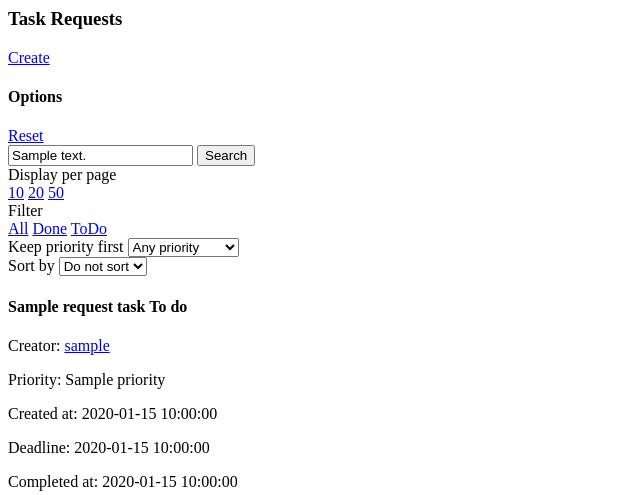
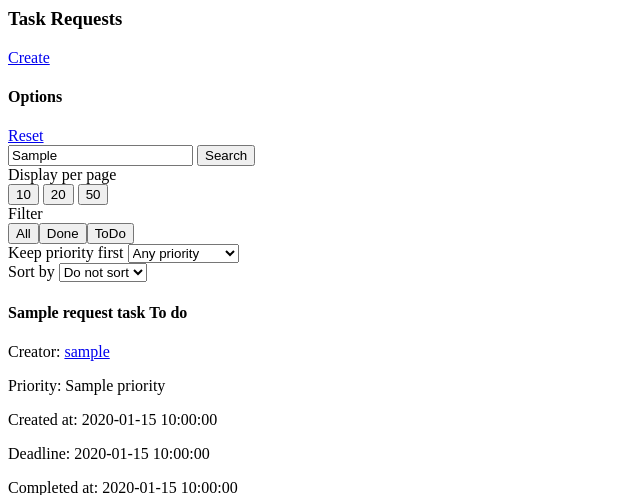
Before and after one commit to dkostmii/best-hackathon-test, a FastAPI app: template templates/request_task/list_base.html in a window 1280 px wide. Shown: the top 495 px of the page, without its empty margins (0-640 px from the left). Run offline with FastAPI, Linux system fonts and the light colour scheme; the template is opened without the code that fills it: most values are stand-ins (such as "Sample title", 1, 10 or a date in 2020).

Commit message:
Change: list_base.html
Do not reset options, when setting "Done status" and "Display per page"

```diff
--- a/templates/request_task/list_base.html
+++ b/templates/request_task/list_base.html
@@ -12,53 +12,25 @@
         </div>
         <div class="d-flex justify-content-between align-items-center mb-4">
             <div class="input-group">
-                {% if filter.text_search %}
-                <input type="text" class="form-control" id="search-input" placeholder="Search..." value="{{ filter.text_search }}" />
-                {% else %}
-                <input type="text" class="form-control" id="search-input" placeholder="Search..." />
-                {% endif %}
+                <input type="text" class="form-control" id="search-input" placeholder="Keywords, decsribing help request, for example &quot;emergency medical aid&quot;" {{ 'value='~filter.text_search if filter.text_search else '' }} />
                 <button type="button" class="btn btn-primary" id="search-btn"><i class="bi bi-search"></i> Search</button>
             </div>
         </div>
         <div class="d-flex justify-content-between gap-3 flex-wrap">
             <div class="d-flex flex-column justify-content-end align-items-baseline mb-4 gap-3">
                 <label>Display per page</label>
-                <div class="btn-group">
-                    {% if request_tasks.pagination.current_limit == 10 %}
-                    <a class="btn btn-primary" href="#">10</a>
-                    {% else %}
-                    <a class="btn btn-outline-primary" href="{{ url_prefix }}/?page=1&limit=10">10</a>
-                    {% endif %}
-
-                    {% if request_tasks.pagination.current_limit == 20 %}
-                    <a class="btn btn-primary" href="#">20</a>
-                    {% else %}
-                    <a class="btn btn-outline-primary" href="{{ url_prefix }}/?page=1&limit=20">20</a>
-                    {% endif %}
-
-                    {% if request_tasks.pagination.current_limit == 50 %}
-                    <a class="btn btn-primary" href="#">50</a>
-                    {% else %}
-                    <a class="btn btn-outline-primary" href="{{ url_prefix }}/?page=1&limit=50">50</a>
-                    {% endif %}
+                <div class="btn-group" id="display-per-page">
+                    <button class="btn {{ 'btn-primary' if not request_tasks.pagination.current_limit or request_tasks.pagination.current_limit == 10 else 'btn-outline-primary' }}" data-display-per-page="10">10</button>
+                    <button class="btn {{ 'btn-primary' if request_tasks.pagination.current_limit == 20 else 'btn-outline-primary' }}" data-display-per-page="20">20</button>
+                    <button class="btn {{ 'btn-primary' if request_tasks.pagination.current_limit == 50 else 'btn-outline-primary' }}" data-display-per-page="50">50</button>
                 </div>
             </div>
             <div class="d-flex flex-column justify-content-end align-items-baseline mb-4 gap-3">
                 <label>Filter</label>
-                <div class="btn-group">
-                    {% if filter.done_status == "todo" %}
-                    <a class="btn btn-outline-primary" href="{{ url_prefix }}/?limit={{ request_tasks.pagination.current_limit }}">All</a>
-                    <a class="btn btn-outline-primary" href="{{ url_prefix }}/?limit={{ request_tasks.pagination.current_limit }}&done_status=done">Done</a>
-                    <a class="btn btn-primary" href="#">ToDo</a>
-                    {% elif filter.done_status == "done" %}
-                    <a class="btn btn-outline-primary" href="{{ url_prefix }}/?limit={{ request_tasks.pagination.current_limit }}">All</a>
-                    <a class="btn btn-primary" href="#">Done</a>
-                    <a class="btn btn-outline-primary" href="{{ url_prefix }}/?limit={{ request_tasks.pagination.current_limit }}&done_status=todo">ToDo</a>
-                    {% else %}
-                    <a class="btn btn-primary" href="#">All</a>
-                    <a class="btn btn-outline-primary" href="{{ url_prefix }}/?limit={{ request_tasks.pagination.current_limit }}&done_status=done">Done</a>
-                    <a class="btn btn-outline-primary" href="{{ url_prefix }}/?limit={{ request_tasks.pagination.current_limit }}&done_status=todo">ToDo</a>
-                    {% endif %}
+                <div class="btn-group" id="filter-done-status">
+                    <button class="btn {{ 'btn-primary' if not filter.done_status or filter.done_status == 'all' else 'btn-outline-primary' }}" data-done-status="all">All</a>
+                    <button class="btn {{ 'btn-primary' if filter.done_status == 'done' else 'btn-outline-primary' }}" data-done-status="done">Done</a>
+                    <button class="btn {{ 'btn-primary' if filter.done_status == 'todo' else 'btn-outline-primary' }}" data-done-status="todo">ToDo</a>
                 </div>
             </div>
             <div class="form-group d-flex flex-column mb-4 gap-3">
@@ -125,22 +97,26 @@
         return result
     }
 
+    const filter_done_status = document.getElementById("filter-done-status")
+    const display_per_page = document.getElementById("display-per-page")
     const sort_priority_select = document.getElementById("sort-priority")
     const sort_dates_select = document.getElementById("sort-dates")
     const search_input = document.getElementById("search-input")
     const search_btn = document.getElementById("search-btn")
     let current_priority = null
     let current_sort_dates_value = null
-    const current_limit = "{{ request_tasks.pagination.current_limit }}"
-    const done_status = "{{ filter.done_status }}"
+    let current_done_status = "{{ filter.done_status if filter.done_status else '' }}"
+    let current_limit = "{{ request_tasks.pagination.current_limit }}"
     const base_url = `${window.location.origin}{{ url_prefix }}`
-    const query_params = {
-        limit: current_limit,
-    }
+    const query_params = {}
 
     function updatePage() {
-        if (done_status !== "None") {
-            query_params.done_status = done_status
+        if (current_done_status) {
+            query_params.done_status = current_done_status
+        }
+
+        if (current_limit) {
+            query_params.limit = current_limit
         }
 
         if (sort_priority_select.value) {
@@ -157,6 +133,24 @@
 
         const query_param_string = getQueryParamString(query_params)
         window.location.href = `${base_url}${query_param_string}`
+    }
+
+    if (filter_done_status) {
+        for (const done_status_button of filter_done_status.children) {
+            done_status_button.addEventListener("click", (e) => {
+                current_done_status = done_status_button.dataset.doneStatus
+                updatePage()
+            })
+        }
+    }
+
+    if (display_per_page) {
+        for (const button of display_per_page.children) {
+            button.addEventListener("click", (e) => {
+                current_limit = button.dataset.displayPerPage
+                updatePage()
+            })
+        }
     }
 
     if (sort_priority_select) {
```
